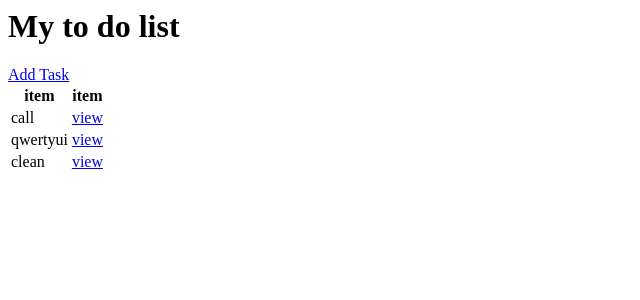
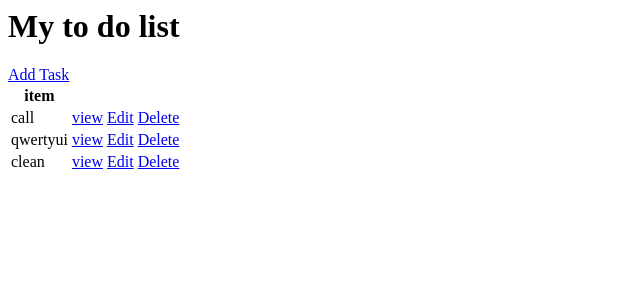
Before and after one commit to AjayVishnuE/ToDo-App, a Django app: page / in a window 1280 px wide. Shown: the top 300 px of the page, without its empty margins (0-640 px from the left). Run offline with Django 4.2, Linux system fonts and the light colour scheme; data comes from the database, SQL or seed files in the repository; both versions use the stored data as it was after the commit.

Commit message:
ToDo Functionality

```diff
--- a/base/urls.py
+++ b/base/urls.py
@@ -1,9 +1,11 @@
 from django.urls import path
-from .views import TaskList, TaskDetail, TaskCreate
+from .views import TaskList, TaskDetail, TaskCreate, TaskUpdate, TaskDelete
 
 urlpatterns = [
     path('', TaskList.as_view() , name="tasks"),
     path('task/<int:pk>/', TaskDetail.as_view() , name="task"),
     path('task-create/', TaskCreate.as_view() , name="task-create"),
+    path('task-update/<int:pk>/', TaskUpdate.as_view() , name="task-update"),
+    path('task-delete/<int:pk>/', TaskDelete.as_view() , name="task-delete"),
 
 ]
--- a/base/views.py
+++ b/base/views.py
@@ -2,7 +2,7 @@ from django.shortcuts import render
 from django.urls import reverse_lazy
 from django.views.generic.list import ListView
 from django.views.generic.detail import DetailView
-from django.views.generic.edit import CreateView
+from django.views.generic.edit import CreateView, UpdateView, DeleteView
 from .models import Task
 
 class TaskList(ListView):
@@ -18,3 +18,15 @@ class TaskCreate(CreateView):
     model = Task
     fields = '__all__'
     success_url = reverse_lazy('tasks')
+
+class TaskUpdate(UpdateView):
+    model = Task
+    fields = '__all__'
+    success_url = reverse_lazy('tasks')
+
+
+class TaskDelete(DeleteView):
+    model = Task
+    context_object_name = 'tasks'
+    template_name = 'base/task_delete.html'
+    success_url = reverse_lazy('tasks')
--- /dev/null
+++ b/templates/base/task_delete.html
@@ -0,0 +1,6 @@
+<a href = "{% url 'tasks' %}">Go Back</a>
+<form action="" method="post">
+    {% csrf_token %}
+    <P>are you sure to delete "{{task}}"</P>
+    <input type="submit" value="Delete"/>
+</form>
--- a/templates/base/task_list.html
+++ b/templates/base/task_list.html
@@ -5,12 +5,15 @@
 <table>
     <tr>
         <th>item</th>
-        <th>item</th>
+        <th></th>
+        <th></th>
     </tr>
     {% for task in object_list %}
     <tr>
         <td>{{task.title}}</td>
         <td><a href = "{% url 'task' task.id %}">view</a></td>
+        <td><a href = "{% url 'task-update' task.id %}">Edit</a></td>
+        <td><a href = "{% url 'task-delete' task.id %}">Delete</a></td>
     </tr>
     {% empty %}
     <h3>No items in list</h3>
```
Also changed, not shown: db.sqlite3.
